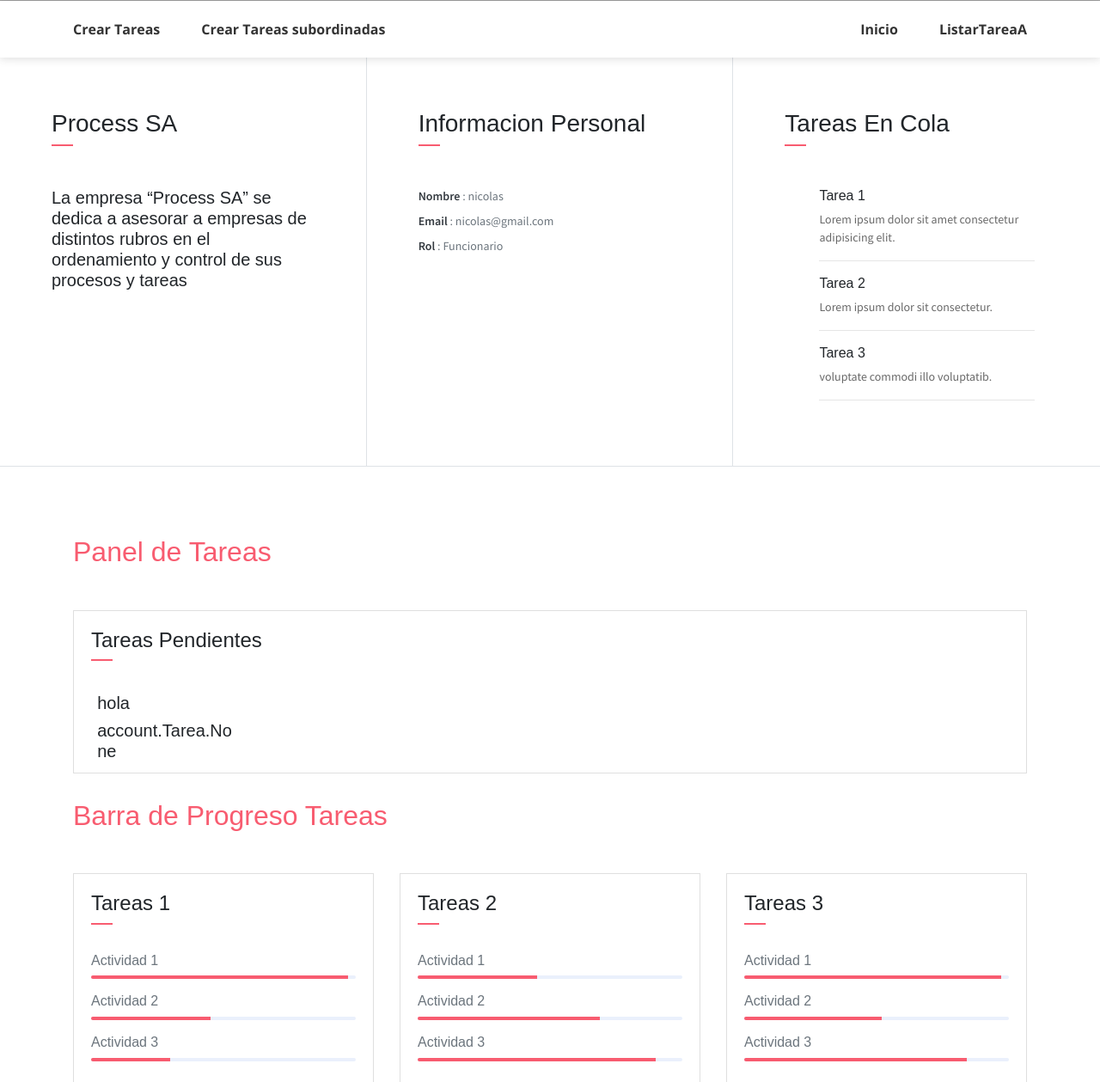
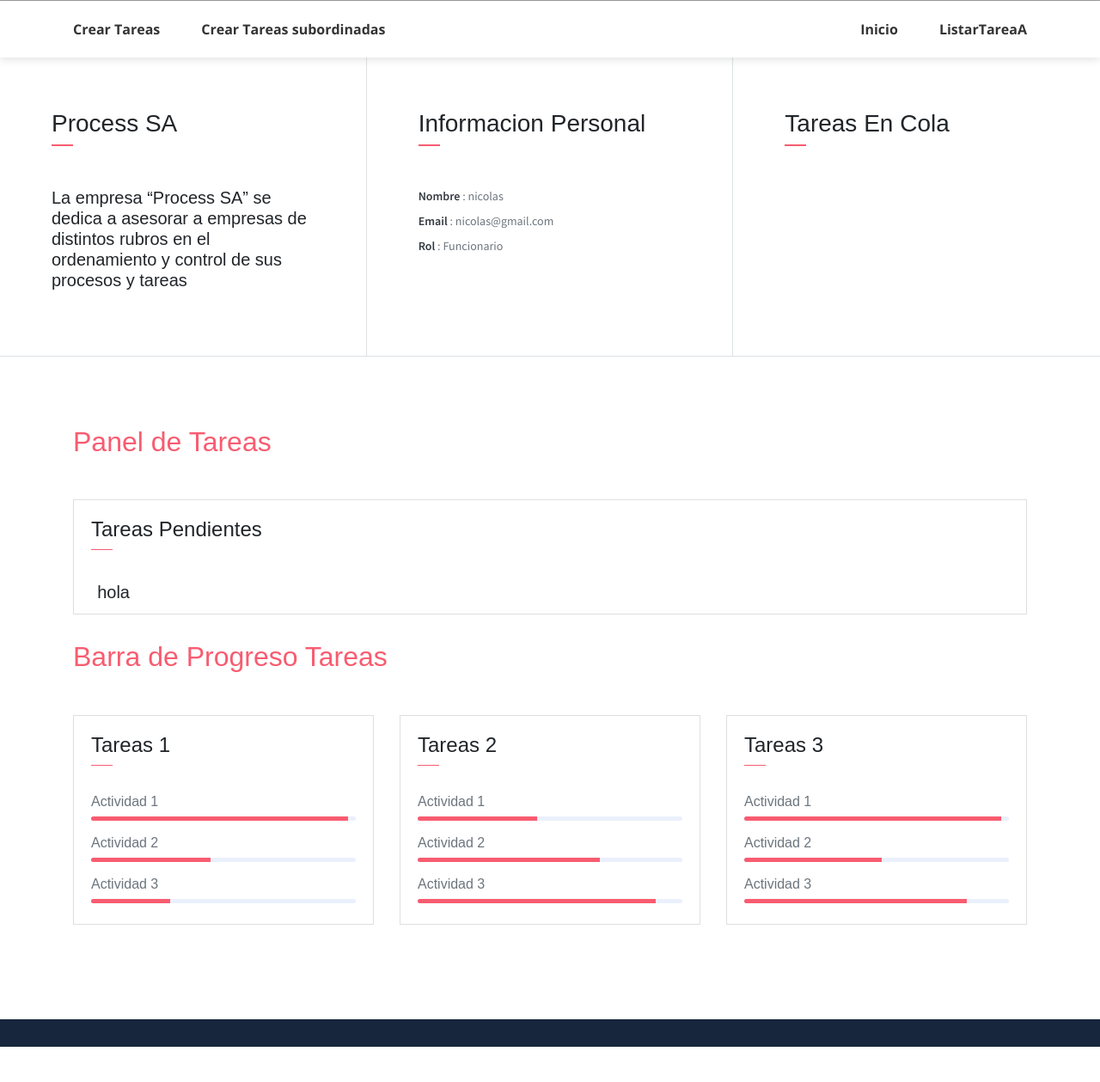
Before and after one commit to OGDarkFire/Portafolio-Caso5, a Django app: page /employee/ in a window 1280 px wide. Shown: the part 639-1898 px from the top of the page at 86% size. After the commit the page ends 1857 px from the top, so only its background shows below. Run offline with Django 3.2, Linux system fonts and the light colour scheme; a user stored in the database is signed in; data comes from the database, SQL or seed files in the repository; both versions use the stored data as it was after the commit; some libraries are stand-ins or nearby versions; grey boxes are pictures that could not be loaded.

Commit message:
Arreglos

```diff
--- a/account/views.py
+++ b/account/views.py
@@ -59,6 +59,13 @@
 def employee(request):
     Tareasa = TareaAce.objects.all()
     return render(request, 'employee.html', {'Tareasa':Tareasa})
+
+#def employee(request):
+    tareas = Tarea.objects.all()
+    data = {
+        'tareas':tareas
+    }
+    return render(request,'employee.html',data)
 
 def TareaA(request):
     Tareasa = TareaAce.objects.all()
--- a/templates/employee.html
+++ b/templates/employee.html
@@ -111,27 +111,20 @@
                 <h3 class="font-weight-light">Tareas En Cola</h3>
                 <span class="line mb-5"></span>
                 <div class="row">
-                    <div class="col-1 text-danger pt-1"></div>
-                    <div class="col-10 ml-auto mr-3">
-                        <h6>Tarea 1</h6>
-                        <p class="subtitle"> Lorem ipsum dolor sit amet consectetur adipisicing elit.</p>
-                        <hr>
-                    </div>
-                </div>
-                <div class="row">
-                    <div class="col-1 text-danger pt-1"></i></div>
-                    <div class="col-10 ml-auto mr-3">
-                        <h6>Tarea 2</h6>
-                        <p class="subtitle">Lorem ipsum dolor sit consectetur.</p>
-                        <hr>
-                    </div>
-                </div>
-                <div class="row">
-                    <div class="col-1 text-danger pt-1"></div>
-                    <div class="col-10 ml-auto mr-3">
-                        <h6>Tarea 3</h6>
-                        <p class="subtitle">voluptate commodi illo voluptatib.</p>
-                        <hr>
+                    <div class="productos">
+                        {% for p in tareas %}
+                        <div class="producto">
+                            <div class="contenedor_producto">
+                                <div class="detalle">
+                                    <h5>{{p.Nombre_Tarea}}</h5>
+                                    <h5>{{p.Responsable}}</h5>
+                                    <h5>{{p.Fecha_desde}}</h5>
+                                    <h5>{{p.Fecha_hasta}}</h5>
+                                    <h5>{{p.Descripcion}}</h5>
+                                </div>
+                            </div>
+                        </div>
+                        {% endfor %}
                     </div>
                 </div>
             </div>
@@ -155,7 +148,6 @@
                                 <div class="contenedor_producto">
                                     <div class="detalle">
                                         <h5>{{TA.Nom_Ta}}</h5>
-                                        <h5>{{TA.TareaAce}}</h5>
                                     </div>
                                 </div>
                             </div>
```
Also changed, not shown: db.sqlite3.
